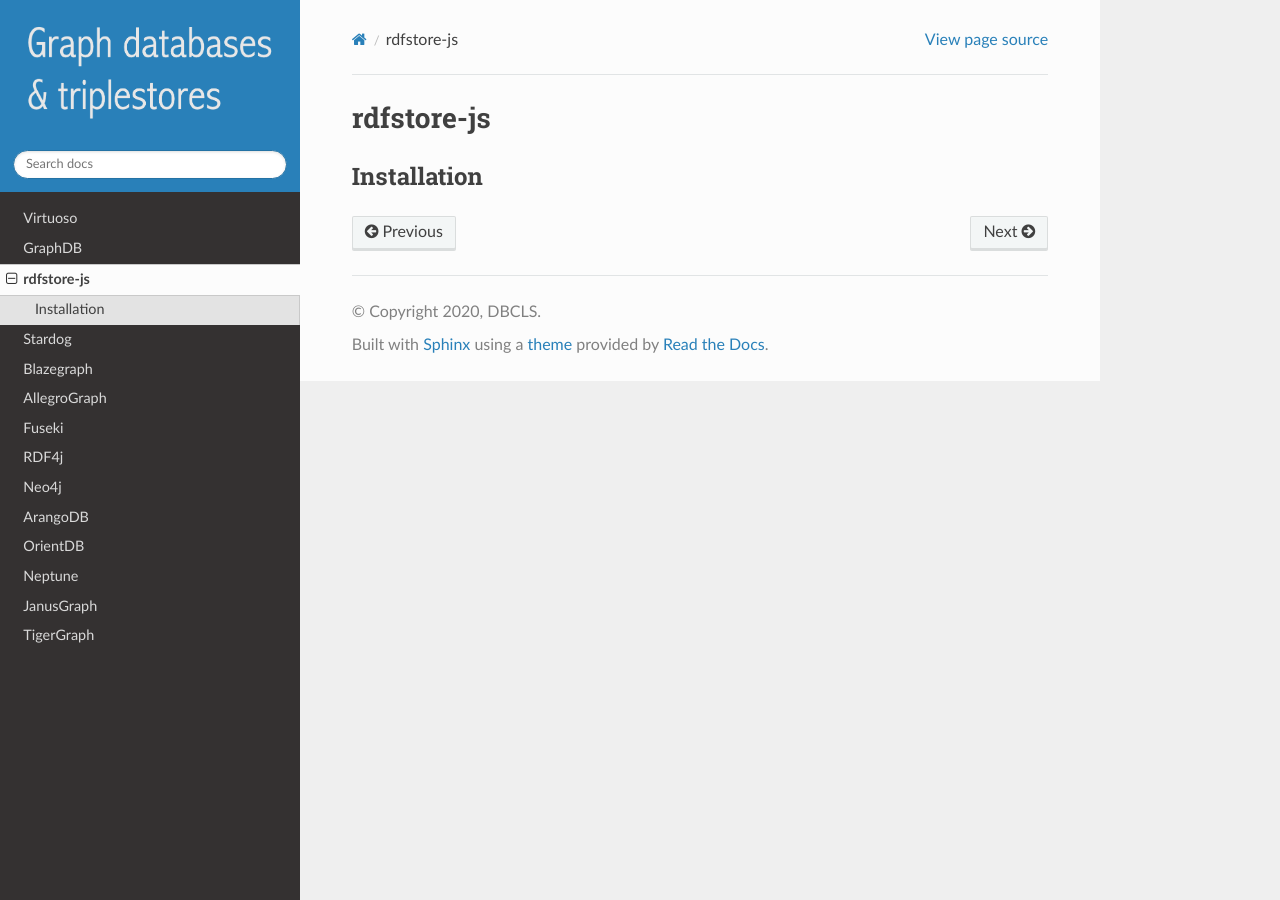
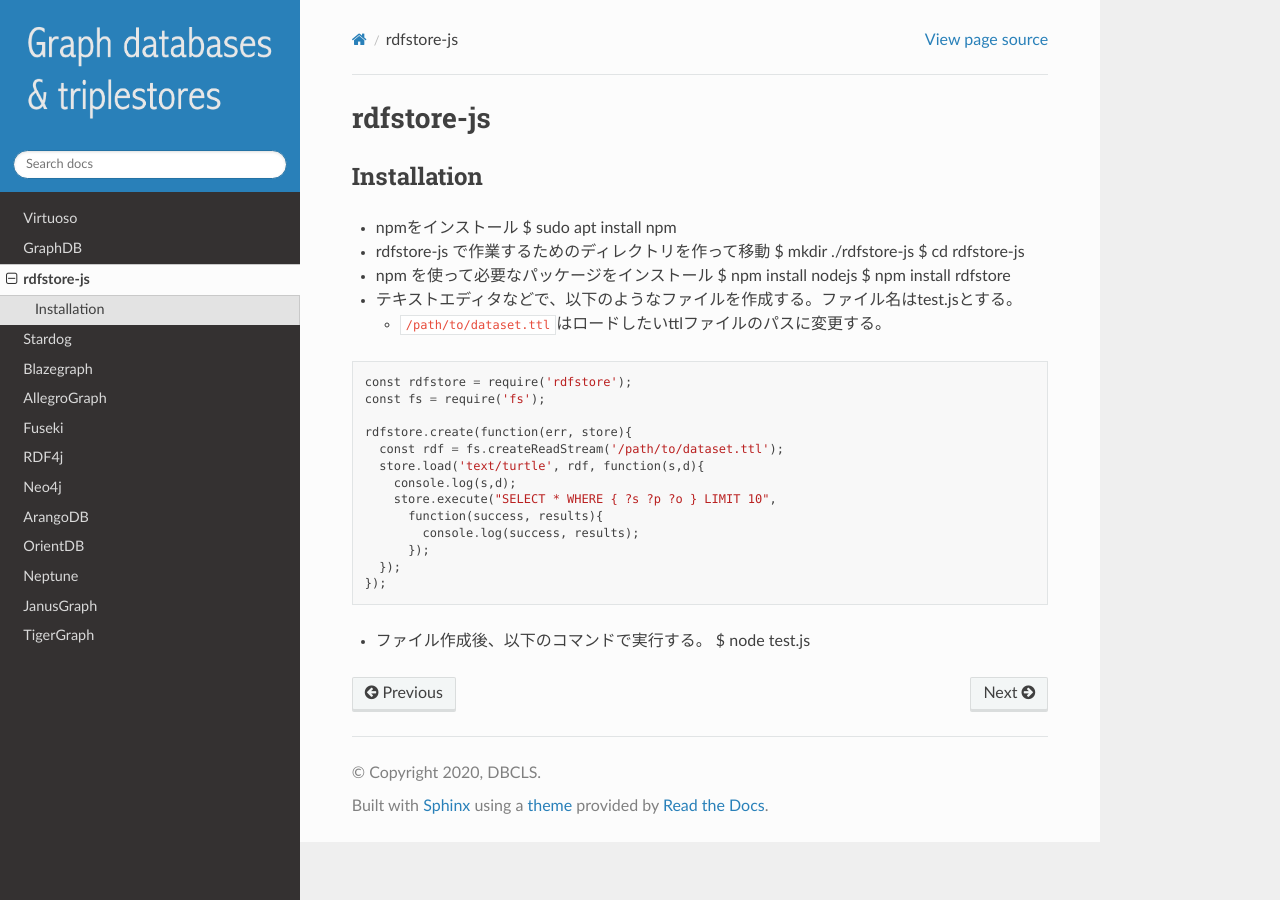
Before and after one commit to dbcls/graphdbs, a Sphinx documentation site: the page built from docs/md/rdfstore-js.md, in a window 1280 px wide. Built offline with Sphinx 7.4.7 and the Read the Docs theme 2.0.0, drawn with Linux system fonts in a browser that asks for light colours.

Commit message:
Write installation in rdfstore-js.md

````diff
--- a/docs/md/rdfstore-js.md
+++ b/docs/md/rdfstore-js.md
@@ -1,3 +1,31 @@
 # rdfstore-js
 
 ## Installation
+* npmをインストール
+      $ sudo apt install npm
+* rdfstore-js で作業するためのディレクトリを作って移動
+      $ mkdir ./rdfstore-js
+      $ cd rdfstore-js
+* npm を使って必要なパッケージをインストール
+      $ npm install nodejs
+      $ npm install rdfstore
+* テキストエディタなどで、以下のようなファイルを作成する。ファイル名はtest.jsとする。
+  * `/path/to/dataset.ttl`はロードしたいttlファイルのパスに変更する。
+
+```
+const rdfstore = require('rdfstore');
+const fs = require('fs');
+
+rdfstore.create(function(err, store){
+  const rdf = fs.createReadStream('/path/to/dataset.ttl');
+  store.load('text/turtle', rdf, function(s,d){
+    console.log(s,d);
+    store.execute("SELECT * WHERE { ?s ?p ?o } LIMIT 10",
+      function(success, results){
+        console.log(success, results);
+      });
+  });
+});
+```
+* ファイル作成後、以下のコマンドで実行する。
+     $ node test.js
````
